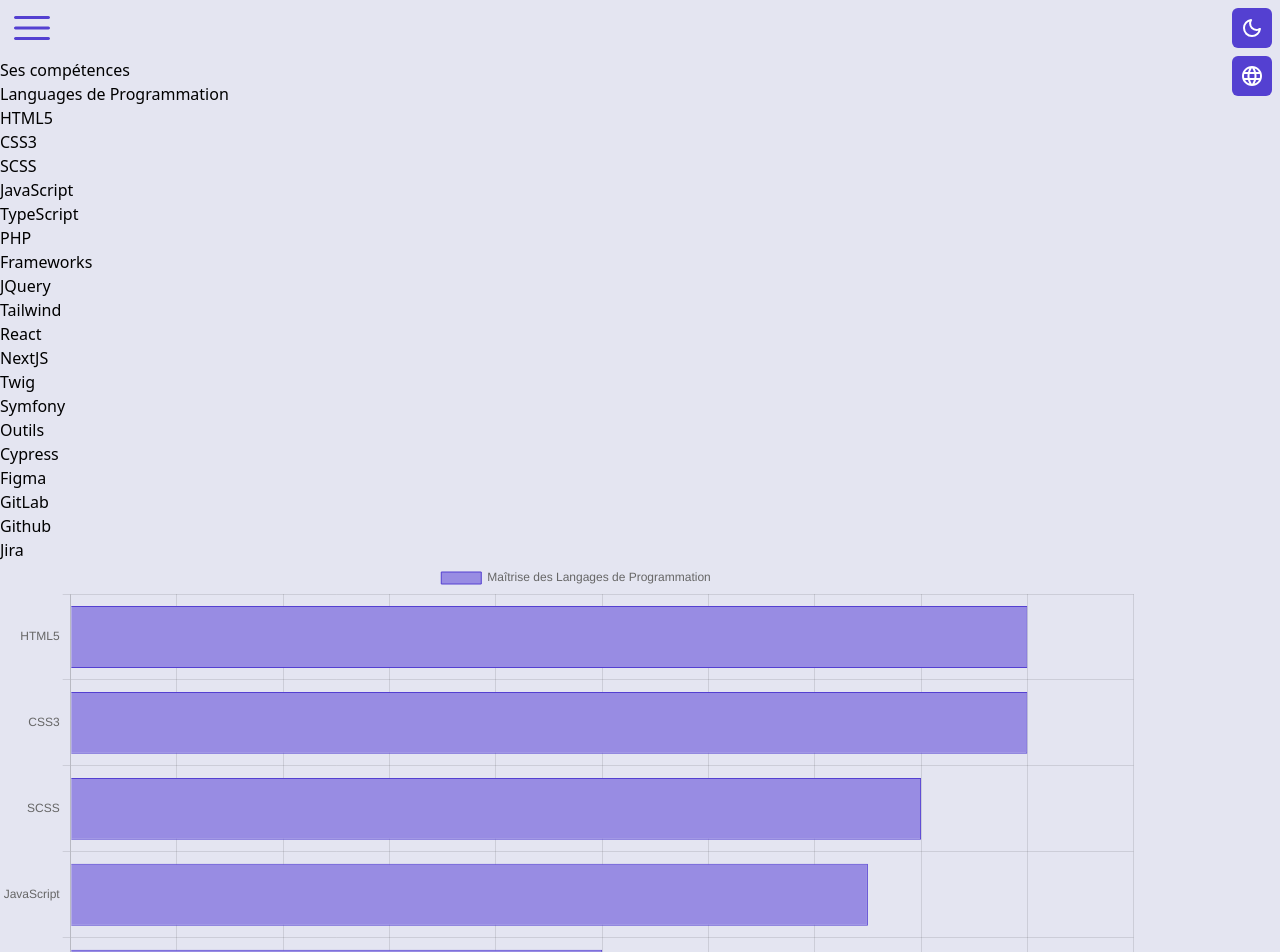
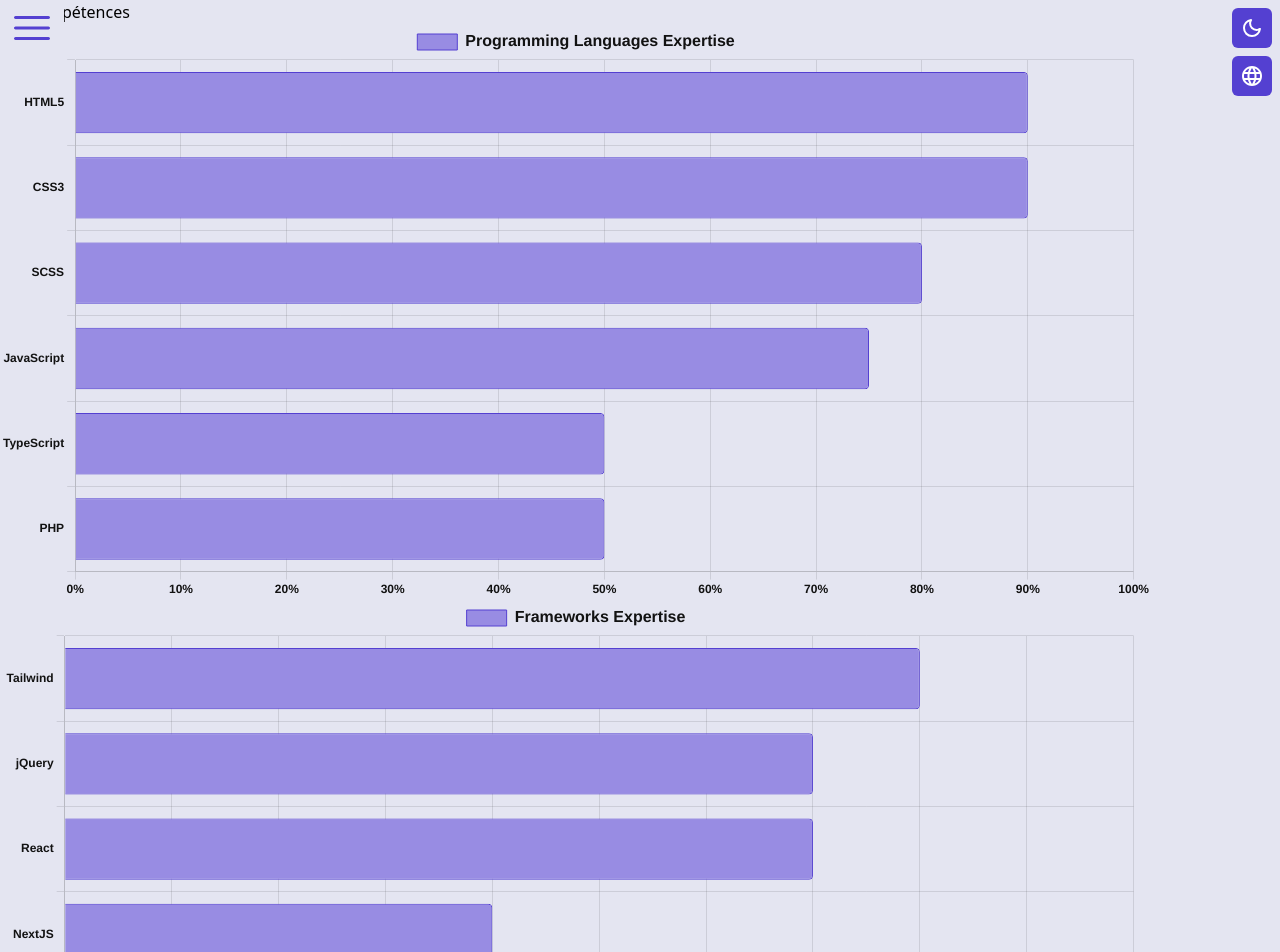
Before and after one commit to robinPoncon/portfolio2024, a Next.js app: page /en/skills in a window 1280 px wide. Shown: the top 952 px of the page. Built offline with nearby package versions, Linux system fonts and the light colour scheme.

Commit message:
refacto chart + custom it and add 2 other chart

```diff
--- a/messages/en.json
+++ b/messages/en.json
@@ -1,13 +1,15 @@
 {
-	"Index": {
-		"title": "Hello world !"
-	},
-
 	"Menu": {
 		"home": "Home",
 		"skills": "Skills",
 		"projects": "Projects",
 		"experiences": "Experiences",
 		"contact": "Contact"
+	},
+
+	"SkillsPage": {
+		"programming-languages-expertise": "Programming Languages Expertise",
+		"frameworks-expertise": "Frameworks Expertise",
+		"tools-expertise": "Tools Expertise"
 	}
 }
--- a/messages/fr.json
+++ b/messages/fr.json
@@ -1,13 +1,15 @@
 {
-	"Index": {
-		"title": "Bonjour le monde !"
-	},
-
 	"Menu": {
 		"home": "Accueil",
 		"skills": "Compétences",
 		"projects": "Projets",
 		"experiences": "Expériences",
 		"contact": "Contact"
+	},
+
+	"SkillsPage": {
+		"programming-languages-expertise": "Expertise des Langages de Programmation",
+		"frameworks-expertise": "Expertise des Frameworks",
+		"tools-expertise": "Expertise des Outils"
 	}
 }
--- a/src/app/[locale]/page.tsx
+++ b/src/app/[locale]/page.tsx
@@ -1,11 +1,9 @@
 import { useTranslations } from "next-intl";
 
 export default function Home() {
-	const t = useTranslations("Index");
-
 	return (
 		<div className="bg-lightBg dark:bg-darkBg text-black dark:text-white">
-			<h1 className="text-2xl text-customViolet ">{t("title")}</h1>
+			<h1 className="text-2xl text-customViolet">{}</h1>
 			<p>Test</p>
 		</div>
 	);
--- a/src/app/[locale]/skills/page.tsx
+++ b/src/app/[locale]/skills/page.tsx
@@ -1,37 +1,30 @@
-import BarChart from "@/app/_components/Charts/BarChart";
+"use client";
+
+import HorizontalBarChart from "@/app/_components/Charts/BarChart";
+import { useTranslations } from "next-intl";
 
 const SkillsPage = () => {
+	const t = useTranslations("SkillsPage");
+
 	return (
 		<section>
 			<h1>Ses compétences</h1>
 			<article>
-				<h2>Languages de Programmation</h2>
-				<p>HTML5</p>
-				<p>CSS3</p>
-				<p>SCSS</p>
-				<p>JavaScript</p>
-				<p>TypeScript</p>
-				<p>PHP</p>
-			</article>
-			<article>
-				<h2>Frameworks</h2>
-				<p>JQuery</p>
-				<p>Tailwind</p>
-				<p>React</p>
-				<p>NextJS</p>
-				<p>Twig</p>
-				<p>Symfony</p>
-			</article>
-			<article>
-				<h2>Outils</h2>
-				<p>Cypress</p>
-				<p>Figma</p>
-				<p>GitLab</p>
-				<p>Github</p>
-				<p>Jira</p>
-			</article>
-			<article>
-				<BarChart />
+				<HorizontalBarChart
+					title={t("programming-languages-expertise")}
+					labels={["HTML5", "CSS3", "SCSS", "JavaScript", "TypeScript", "PHP"]}
+					datasLabels={[90, 90, 80, 75, 50, 50]}
+				/>
+				<HorizontalBarChart
+					title={t("frameworks-expertise")}
+					labels={["Tailwind", "jQuery", "React", "NextJS", "Twig", "Symfony"]}
+					datasLabels={[80, 70, 70, 40, 60, 50]}
+				/>
+				<HorizontalBarChart
+					title={t("tools-expertise")}
+					labels={["Cypress", "Figma", "Gitlab", "Github", "Jira", "MySQL"]}
+					datasLabels={[50, 60, 50, 50, 60, 40]}
+				/>
 			</article>
 		</section>
 	);
--- a/src/app/_components/Charts/BarChart.tsx
+++ b/src/app/_components/Charts/BarChart.tsx
@@ -3,16 +3,27 @@
 import "chart.js/auto";
 import { Bar } from "react-chartjs-2";
 import { ChartOptions } from "chart.js";
+import { useTheme } from "next-themes";
+
+type BarChartProps = {
+	title: string;
+	labels: string[];
+	datasLabels: number[];
+};
+
+const HorizontalBarChart = ({ title, labels, datasLabels }: BarChartProps) => {
+	const { resolvedTheme } = useTheme();
 
 	const data = {
-	labels: ["HTML5", "CSS3", "SCSS", "JavaScript", "TypeScript", "PHP"],
+		labels: labels,
 		datasets: [
 			{
-			label: "Maîtrise des Langages de Programmation",
-			data: [90, 90, 80, 75, 50, 50],
+				label: title,
+				data: datasLabels,
 				backgroundColor: ["#988ce3"],
 				borderColor: ["#5440d1"],
-			borderWidth: 1
+				borderWidth: 1,
+				borderRadius: 4
 			}
 		]
 	};
@@ -20,18 +31,40 @@
 	const options: ChartOptions<"bar"> = {
 		indexAxis: "y" as const,
 		scales: {
+			y: {
+				ticks: {
+					color: resolvedTheme === "dark" ? "#e4e5f1" : "#121212",
+					font: {
+						weight: "bold"
+					}
+				}
+			},
 			x: {
 				ticks: {
 					callback: function (value: string | number) {
 						return `${value}%`;
+					},
+					color: resolvedTheme === "dark" ? "#e4e5f1" : "#121212",
+					font: {
+						weight: "bold"
 					}
 				},
 				max: 100
 			}
+		},
+		plugins: {
+			legend: {
+				labels: {
+					color: resolvedTheme === "dark" ? "#e4e5f1" : "#121212",
+					font: {
+						weight: "bold",
+						size: 16
+					}
+				}
+			}
 		}
 	};
 
-const BarChart = () => {
 	return (
 		<Bar
 			data={data}
@@ -39,4 +72,4 @@
 		/>
 	);
 };
-export default BarChart;
+export default HorizontalBarChart;
--- a/src/app/_components/LocaleSwitcher/LocaleSwitcher.tsx
+++ b/src/app/_components/LocaleSwitcher/LocaleSwitcher.tsx
@@ -23,7 +23,7 @@
 		<button
 			onClick={() => setIsOpenBtn(!isOpenBtn)}
 			disabled={isPending}
-			className="bg-customViolet absolute rounded-md px-2 py-2 m-2 w-fit right-0 top-12 flex flex-col gap-2"
+			className="bg-customViolet fixed rounded-md px-2 py-2 m-2 w-fit right-0 top-12 flex flex-col gap-2"
 		>
 			<Image
 				alt="icon language selection"
--- a/src/app/_components/ResponsiveMenu/ResponsiveMenu.tsx
+++ b/src/app/_components/ResponsiveMenu/ResponsiveMenu.tsx
@@ -13,7 +13,7 @@
 
 	return (
 		<section>
-			<button className="cursor-pointer mx-2 my-1 w-fit relative z-10">
+			<button className="cursor-pointer px-2 py-1 w-fit fixed z-10 bg-lightBg dark:bg-darkBg">
 				{isMenuOpen ? (
 					<Image
 						alt="icon responsive menu"
--- a/src/app/_components/ThemeSwitcher/ThemeSwitcher.tsx
+++ b/src/app/_components/ThemeSwitcher/ThemeSwitcher.tsx
@@ -16,7 +16,7 @@
 
 	return (
 		<button
-			className="rounded-md px-2 py-2 m-2 bg-customViolet absolute top-0 right-0"
+			className="rounded-md px-2 py-2 m-2 bg-customViolet fixed top-0 right-0"
 			onClick={() => (resolvedTheme === "light" ? setTheme("dark") : setTheme("light"))}
 		>
 			{resolvedTheme === "light" ? (
```
Lines whose indentation alone changed are shown as unchanged.
